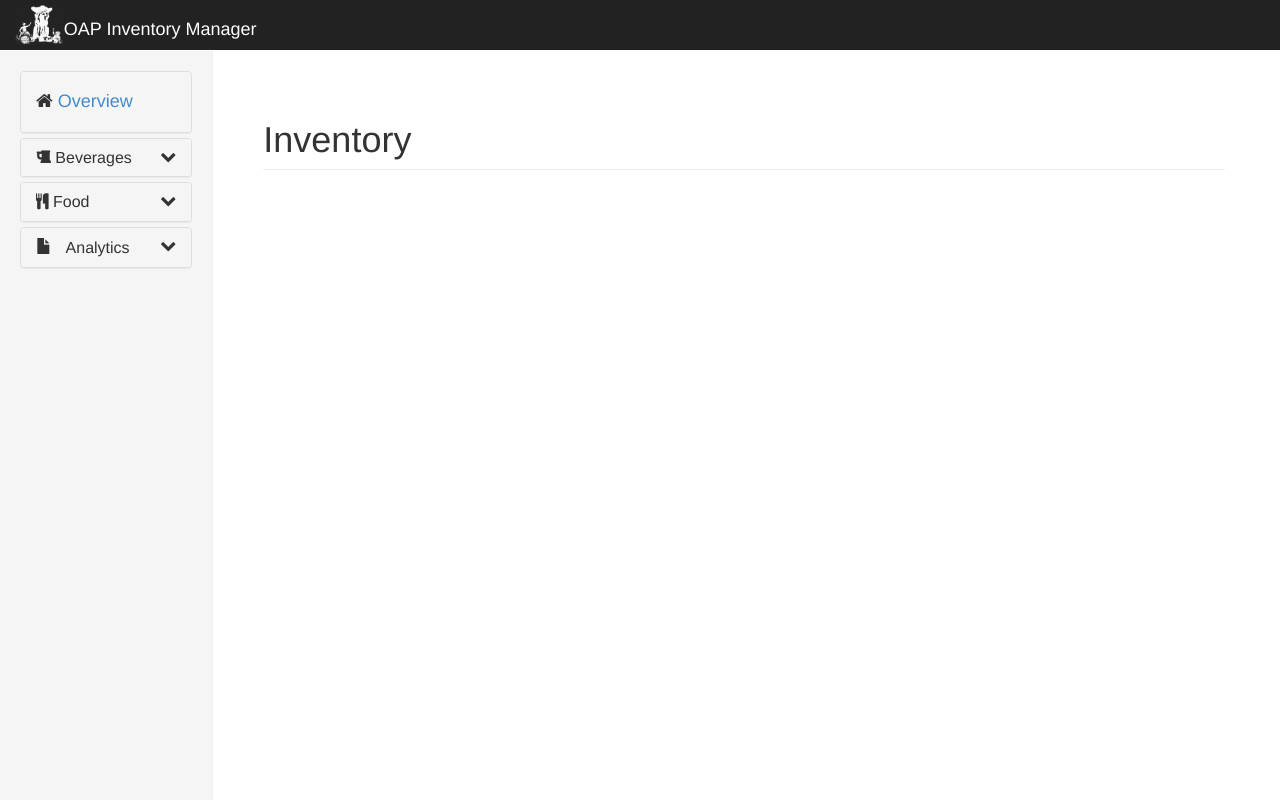
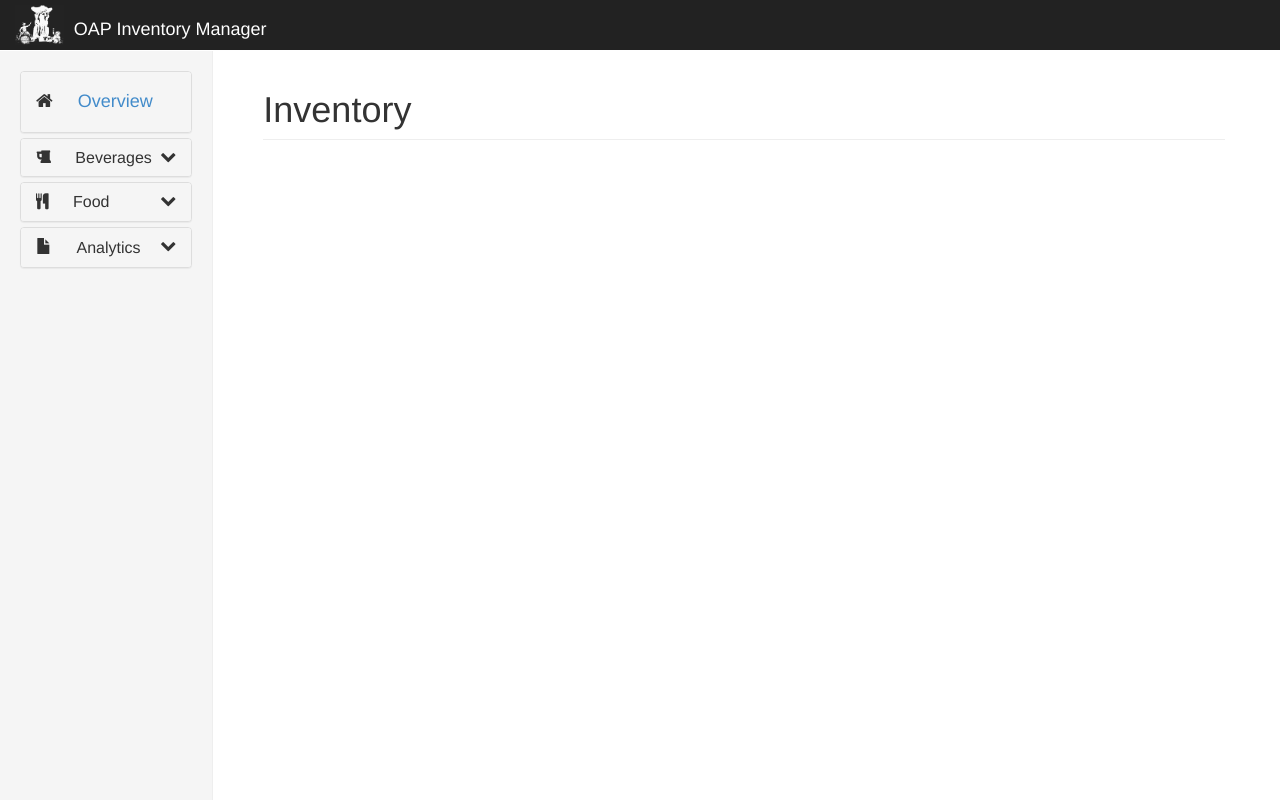
Before and after one commit to EGoobie/OAPp, a PHP site: page / in a window 1280 px wide. Run offline with PHP 8.4, Linux system fonts and the light colour scheme; data that the repository does not hold is empty; some libraries are stand-ins or nearby versions.

Commit message:
Update oappMain.css
Fixed all the margins that I noticed needed to be fixed and changed the cursor icon when the chevron is hovered over to a pointer.

```diff
--- a/css/oappMain.css
+++ b/css/oappMain.css
@@ -4,7 +4,7 @@
 
 /* Move down content because we have a fixed navbar that is 50px tall */
 body {
-  padding-top: 50px;
+  padding-top: 20px;
 }
 
 
@@ -156,10 +156,19 @@ a: hover {
 	*/
 /*} */
 body{margin-top:50px;}
-.glyphicon { margin-right:10px; }
 .panel-body { padding:0px; }
 .panel-body table tr td { padding-left: 15px }
 .panel-body .table {margin-bottom: 0px; }
+
 #oapIcon{
 	margin-top: -10px;
+	margin-right: 10px;
 }
+
+.panel-group a {
+	margin-left: 20px;
+}
+
+.fa-chevron-down{
+	cursor: pointer;
+}
```
